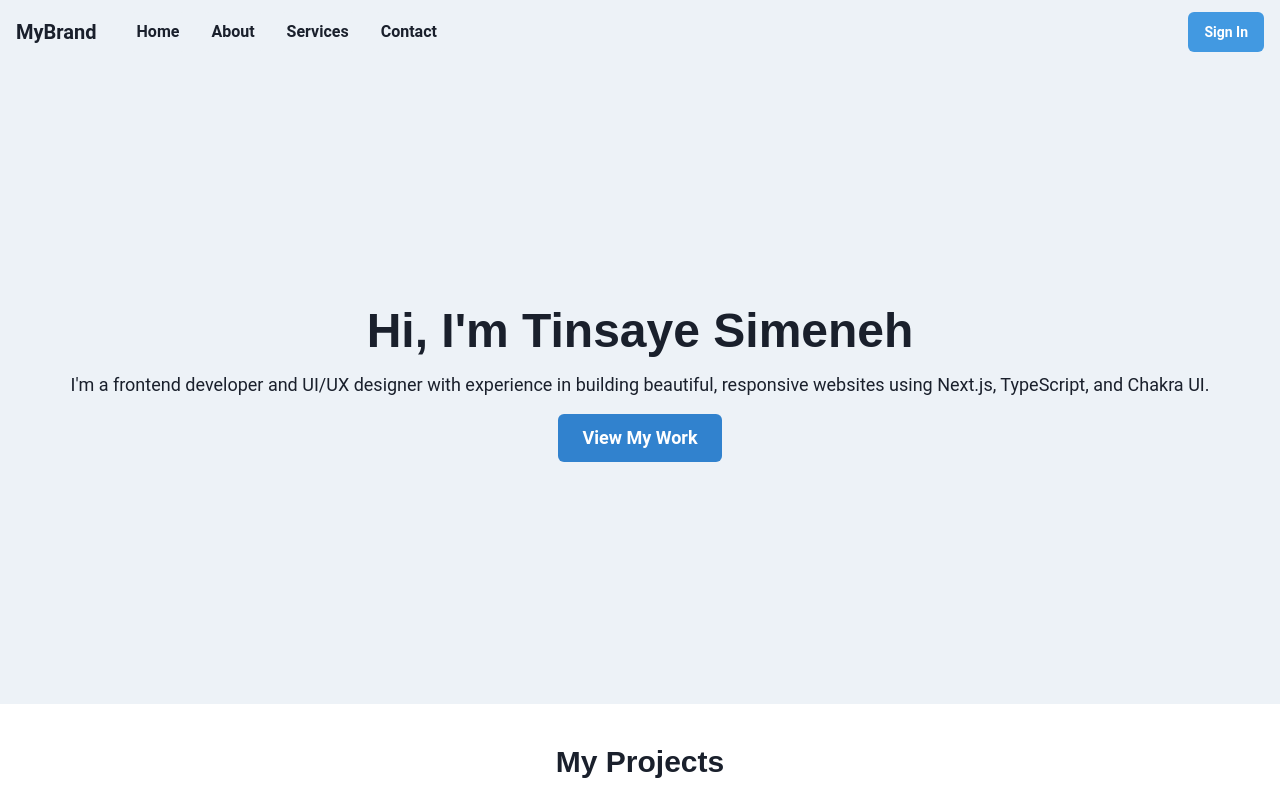
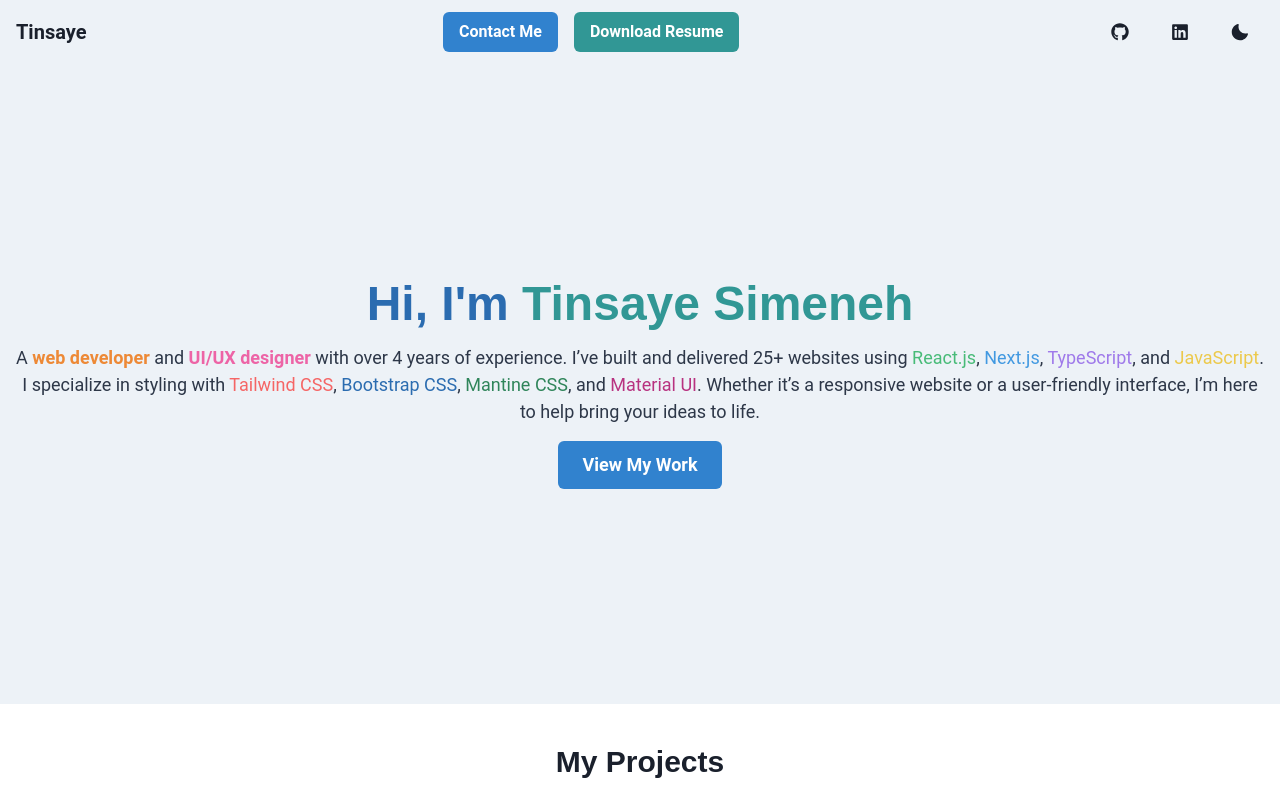
Before and after one commit to tinsaye-simeneh/portfolio, a Next.js app: page / in a window 1280 px wide. Shown: the top 800 px of the page. Built offline with nearby package versions, Linux system fonts and the light colour scheme.

Commit message:
fix: home and react icons

```diff
--- a/package.json
+++ b/package.json
@@ -16,7 +16,8 @@
     "framer-motion": "^11.11.1",
     "next": "14.2.14",
     "react": "^18",
-    "react-dom": "^18"
+    "react-dom": "^18",
+    "react-icons": "^5.3.0"
   },
   "devDependencies": {
     "@types/node": "^20",
--- a/src/app/components/Hero.tsx
+++ b/src/app/components/Hero.tsx
@@ -1,23 +1,78 @@
-import { Flex, Heading, Text, Button, VStack } from "@chakra-ui/react";
+import {
+  Flex,
+  Heading,
+  Text,
+  Button,
+  VStack,
+  useColorModeValue,
+} from "@chakra-ui/react";
 
 const Hero = () => {
+  const bgColor = useColorModeValue("gray.100", "gray.900");
+  const headingColor = useColorModeValue("blue.600", "blue.300");
+  const highlightColor = useColorModeValue("teal.500", "teal.200");
+  const textColor = useColorModeValue("gray.700", "gray.200");
+
   return (
     <Flex
       direction="column"
       align="center"
       justify="center"
       h="80vh"
-      bg="gray.100"
+      bg={bgColor}
       px={4}
     >
       <VStack spacing={4}>
-        <Heading as="h1" size="2xl">
-          Hi, I'm Tinsaye Simeneh
+        <Heading as="h1" size="2xl" color={headingColor}>
+          Hi, I'm{" "}
+          <Text as="span" color={highlightColor}>
+            Tinsaye Simeneh
+          </Text>
         </Heading>
-        <Text fontSize="lg" textAlign="center">
-          I'm a frontend developer and UI/UX designer with experience in
-          building beautiful, responsive websites using Next.js, TypeScript, and
-          Chakra UI.
+        <Text fontSize="lg" textAlign="center" color={textColor}>
+          A{" "}
+          <Text as="span" fontWeight="bold" color="orange.400">
+            web developer
+          </Text>{" "}
+          and{" "}
+          <Text as="span" fontWeight="bold" color="pink.400">
+            UI/UX designer
+          </Text>{" "}
+          with over 4 years of experience. I’ve built and delivered 25+ websites
+          using{" "}
+          <Text as="span" color="green.400">
+            React.js
+          </Text>
+          ,{" "}
+          <Text as="span" color="blue.400">
+            Next.js
+          </Text>
+          ,{" "}
+          <Text as="span" color="purple.400">
+            TypeScript
+          </Text>
+          , and{" "}
+          <Text as="span" color="yellow.400">
+            JavaScript
+          </Text>
+          . I specialize in styling with{" "}
+          <Text as="span" color="red.400">
+            Tailwind CSS
+          </Text>
+          ,{" "}
+          <Text as="span" color="blue.600">
+            Bootstrap CSS
+          </Text>
+          ,{" "}
+          <Text as="span" color="green.600">
+            Mantine CSS
+          </Text>
+          , and{" "}
+          <Text as="span" color="pink.600">
+            Material UI
+          </Text>
+          . Whether it’s a responsive website or a user-friendly interface, I’m
+          here to help bring your ideas to life.
         </Text>
         <Button as="a" href="#projects" colorScheme="blue" size="lg">
           View My Work
--- a/src/app/components/Navbar.tsx
+++ b/src/app/components/Navbar.tsx
@@ -3,37 +3,28 @@ import {
   Flex,
   HStack,
   IconButton,
+  Button,
+  useColorMode,
+  useColorModeValue,
   useDisclosure,
   Stack,
-  Button,
 } from "@chakra-ui/react";
-import { HamburgerIcon, CloseIcon } from "@chakra-ui/icons";
+import { HamburgerIcon, CloseIcon, MoonIcon, SunIcon } from "@chakra-ui/icons";
+import { FaGithub, FaLinkedin } from "react-icons/fa";
 import Link from "next/link";
 
-const Links = ["Home", "About", "Services", "Contact"];
-
-const NavLink = ({ children }: { children: string }) => (
-  <Link href={`/${children.toLowerCase()}`}>
-    <Button
-      px={2}
-      py={1}
-      rounded={"md"}
-      _hover={{
-        textDecoration: "none",
-        bg: "gray.200",
-      }}
-    >
-      {children}
-    </Button>
-  </Link>
-);
-
 const Navbar = () => {
+  const { colorMode, toggleColorMode } = useColorMode();
   const { isOpen, onOpen, onClose } = useDisclosure();
+  const iconColor = useColorModeValue("gray.800", "white");
+  const bgColor = useColorModeValue("gray.100", "gray.900");
 
   return (
-    <Box bg="gray.100" px={4}>
+    <Box bg={bgColor} px={4}>
       <Flex h={16} alignItems={"center"} justifyContent={"space-between"}>
+        <Box fontWeight="bold" fontSize="xl">
+          <Link href="/">Tinsaye</Link>
+        </Box>
         <IconButton
           size={"md"}
           icon={isOpen ? <CloseIcon /> : <HamburgerIcon />}
@@ -41,42 +32,60 @@ const Navbar = () => {
           display={{ md: "none" }}
           onClick={isOpen ? onClose : onOpen}
         />
-        <HStack spacing={8} alignItems={"center"}>
-          <Box fontWeight="bold" fontSize="xl">
-            <Link href="/">MyBrand</Link>
-          </Box>
-          <HStack as={"nav"} spacing={4} display={{ base: "none", md: "flex" }}>
-            {Links.map((link) => (
-              <NavLink key={link}>{link}</NavLink>
-            ))}
-          </HStack>
+        <HStack as={"nav"} spacing={4} display={{ base: "none", md: "flex" }}>
+          <Button as="a" href="#contact" colorScheme="blue">
+            Contact Me
+          </Button>
+          <Button as="a" href="/resume.pdf" download colorScheme="teal">
+            Download Resume
+          </Button>
         </HStack>
         <Flex alignItems={"center"}>
-          <Button
-            as={"a"}
-            fontSize={"sm"}
-            fontWeight={600}
-            color={"white"}
-            bg={"blue.400"}
-            _hover={{
-              bg: "blue.500",
-            }}
-            href={"#"}
-          >
-            Sign In
-          </Button>
+          <HStack spacing={3}>
+            <IconButton
+              as="a"
+              href="https://github.com/your-github-username"
+              target="_blank"
+              aria-label="GitHub"
+              icon={<FaGithub />}
+              variant="ghost"
+              color={iconColor}
+              size="lg"
+            />
+            <IconButton
+              as="a"
+              href="https://linkedin.com/in/your-linkedin-username"
+              target="_blank"
+              aria-label="LinkedIn"
+              icon={<FaLinkedin />}
+              variant="ghost"
+              color={iconColor}
+              size="lg"
+            />
+            <IconButton
+              aria-label="Toggle Theme"
+              icon={colorMode === "light" ? <MoonIcon /> : <SunIcon />}
+              onClick={toggleColorMode}
+              variant="ghost"
+              size="lg"
+              color={iconColor}
+            />
+          </HStack>
         </Flex>
       </Flex>
 
-      {isOpen ? (
+      {isOpen && (
         <Box pb={4} display={{ md: "none" }}>
           <Stack as={"nav"} spacing={4}>
-            {Links.map((link) => (
-              <NavLink key={link}>{link}</NavLink>
-            ))}
+            <Button as="a" href="#contact" colorScheme="blue">
+              Contact Me
+            </Button>
+            <Button as="a" href="/resume.pdf" download colorScheme="teal">
+              Download Resume
+            </Button>
           </Stack>
         </Box>
-      ) : null}
+      )}
     </Box>
   );
 };
```
Also changed, not shown: 1 other file (tests, documents, lock files or other folders).
